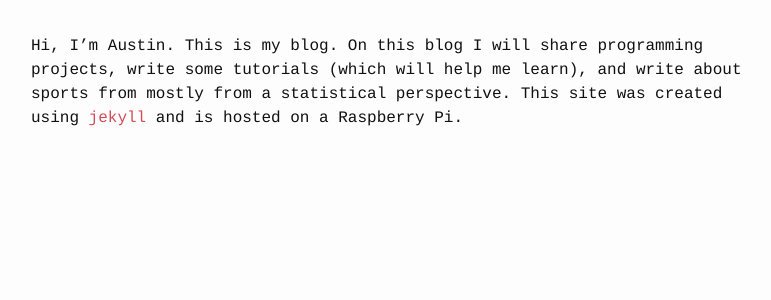
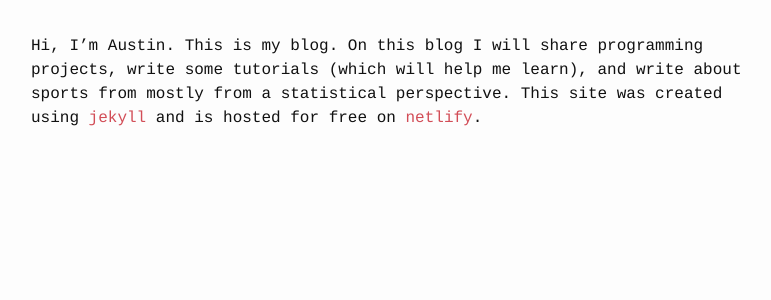
Before and after one commit to AustinHartman/auhar.com, a Jekyll site: the page built from about.md, in a window 1280 px wide. Shown: the part 134-434 px from the top of the page, without its empty margins (239-1010 px from the left). Built offline with Jekyll 4.4.1, drawn with Linux system fonts in a browser that asks for light colours.

Commit message:
updated info

```diff
--- a/about.md
+++ b/about.md
@@ -4,9 +4,10 @@ title: about
 permalink: /about/
 ---
 
-Hi, I'm Austin. This is my blog. On this blog I will share programming projects, write some tutorials (which will help me learn), and write about sports from mostly from a statistical perspective. This site was created using [jekyll][jekyll-site] and is hosted on a Raspberry Pi.
+Hi, I'm Austin. This is my blog. On this blog I will share programming projects, write some tutorials (which will help me learn), and write about sports from mostly from a statistical perspective. This site was created using [jekyll][jekyll-site] and is hosted for free on [netlify][netlify-site].
 
 
 
 
 [jekyll-site]: http://jekyllrb.com/
+[netlify-site]: https://www.netlify.com/
```
